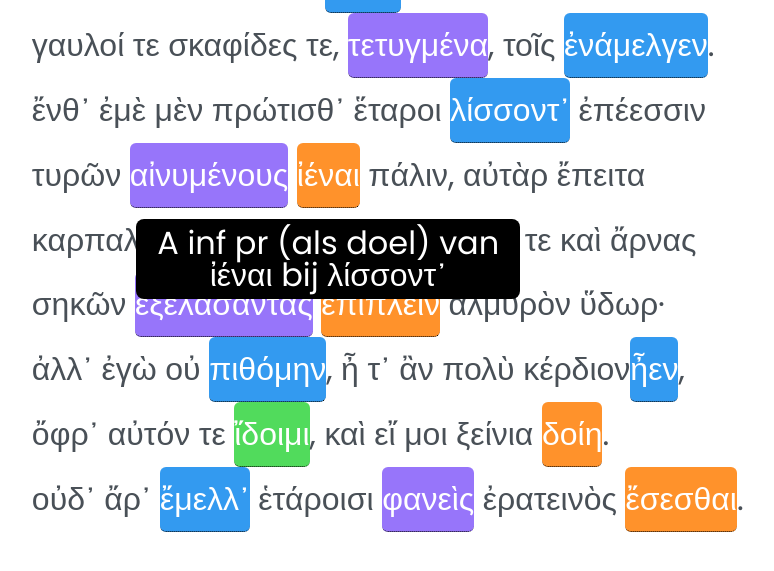
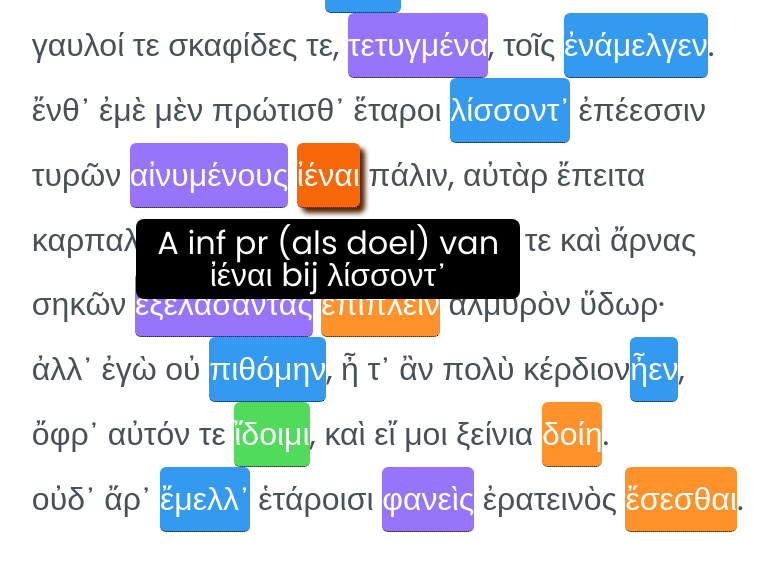
Before and after one commit to JonasGamezz/polyphemus-site, a plain HTML site: page index.html in a window 1280 px wide. In both pictures the pointer is over the element "ἰέναι". Shown: the part 852-1423 px from the top of the page, without its empty margins (233-1007 px from the left). Drawn offline with Linux system fonts and the light colour scheme.

Commit message:
another fix

```diff
--- a/app.css
+++ b/app.css
@@ -150,7 +150,7 @@ ul {
     box-shadow: 5px 5px 5px #201542;
 }
 
-.highlight-quaternary:hover {
+.highlight-tertiary:hover {
     background-color: #f76707;
     box-shadow: 5px 5px 5px #532302;
 }
```
